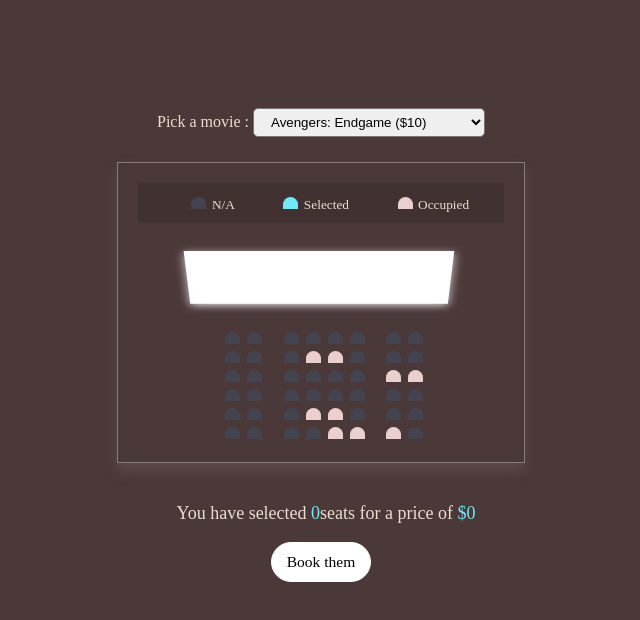
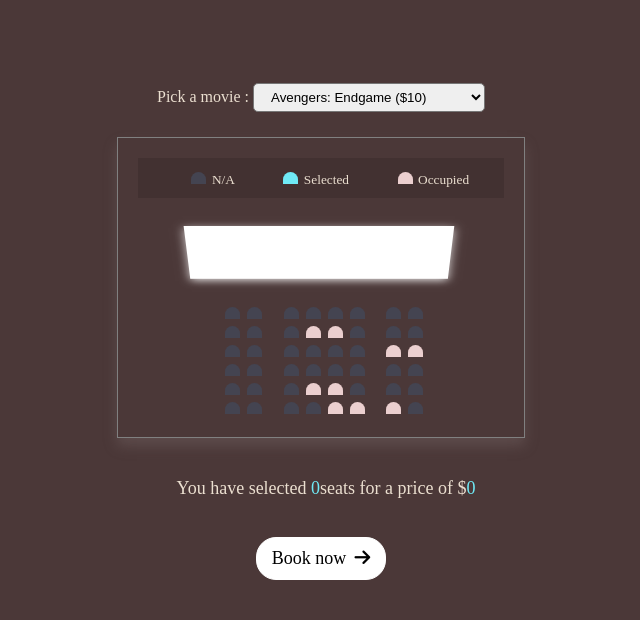
Before and after one commit to taneajoshi/Book-your-seat, a plain HTML site: page index.html in a window 1280 px wide. Shown: the whole page, without its empty margins (319-959 px from the left). Drawn offline with Linux system fonts and the light colour scheme.

Commit message:
edited UI

```diff
--- a/index.html
+++ b/index.html
@@ -4,9 +4,12 @@
     <meta charset="UTF-8">
     <meta name="viewport" content="width=device-width, initial-scale=1.0">
     <title>Book your seat</title>
+    <script src="https://kit.fontawesome.com/f8a59ed691.js" crossorigin="anonymous"></script>
     <link rel="stylesheet" href="main.css">
 </head>
 <body>
+
+
 
 
             <div class="moviecontainer">
@@ -113,10 +116,10 @@
                 </div>
     </div>
 
-            <p class="text">You have selected <span id="count">0</span>seats for a price of <span id="total">$0</span></p>
+            <p class="text">You have selected <span id="count">0</span>seats for a price of $<span id="total">0</span></p>
 
 
-             <a href="#">Book them</a>
+             <a href="#">Book now <i class="fas fa-arrow-right"></i></a>
 
     <script src="script.js"></script>
 </body>
--- a/main.css
+++ b/main.css
@@ -14,13 +14,22 @@ a{
     border: 1px solid white;
     background-color: white;
     color: black;
-    font-size: 15.5px;
+    font-size: 18px;
+    text-align: center;
+    border-radius: 20px;
     padding: 10px 15px 10px 15px;
-    border-radius: 20px;
+    margin-top: 20px;
+}
+
+
+.fas.fa-arrow-right{
+
+    margin-left: 3.5px;
+    font-size: 18px;
 }
 .moviecontainer{
 
- margin-top: 100px;
+ margin-top: 75px;
 }
 
 .container{
```
Also changed, not shown: Images/SS.png (added), Images/logos.png (added).
